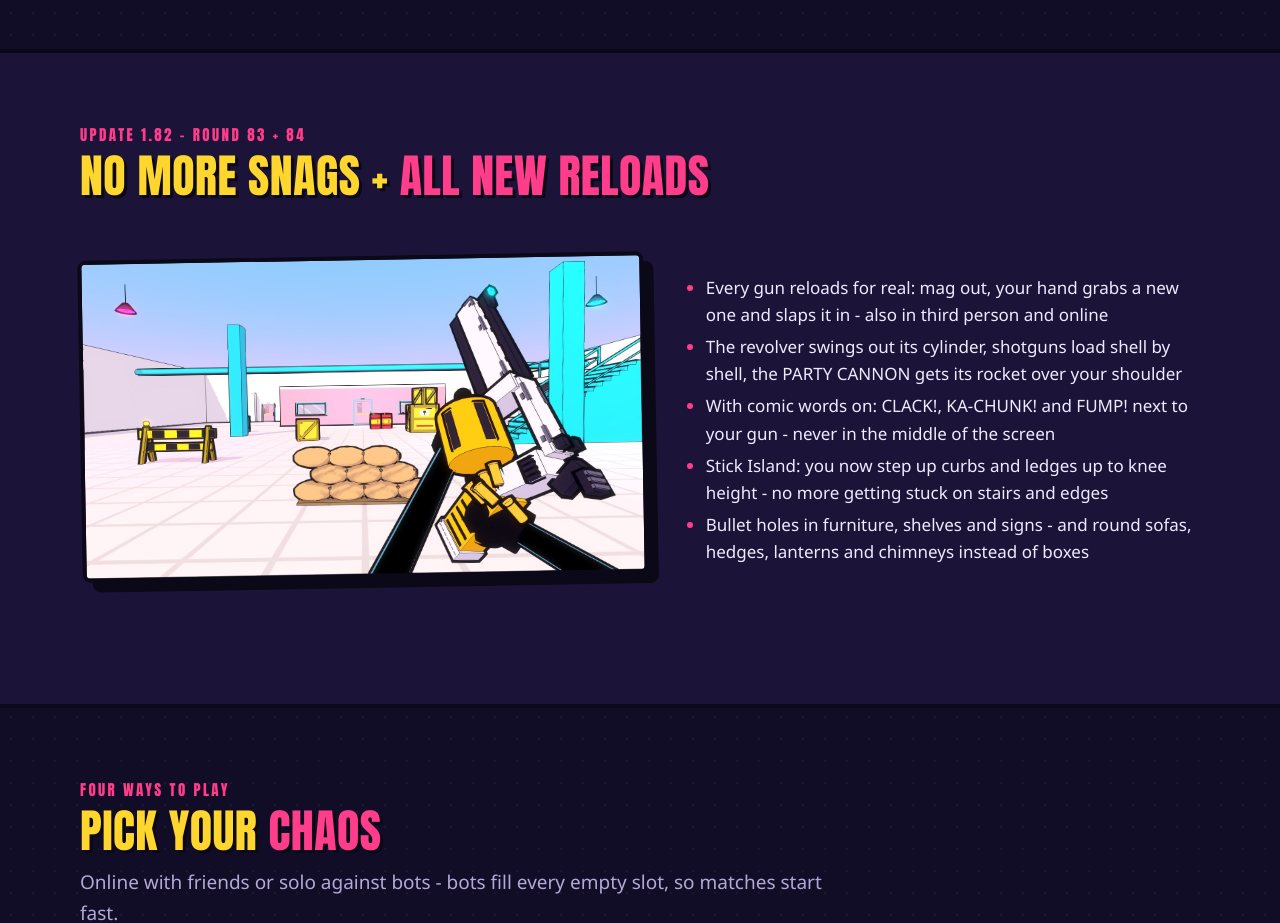
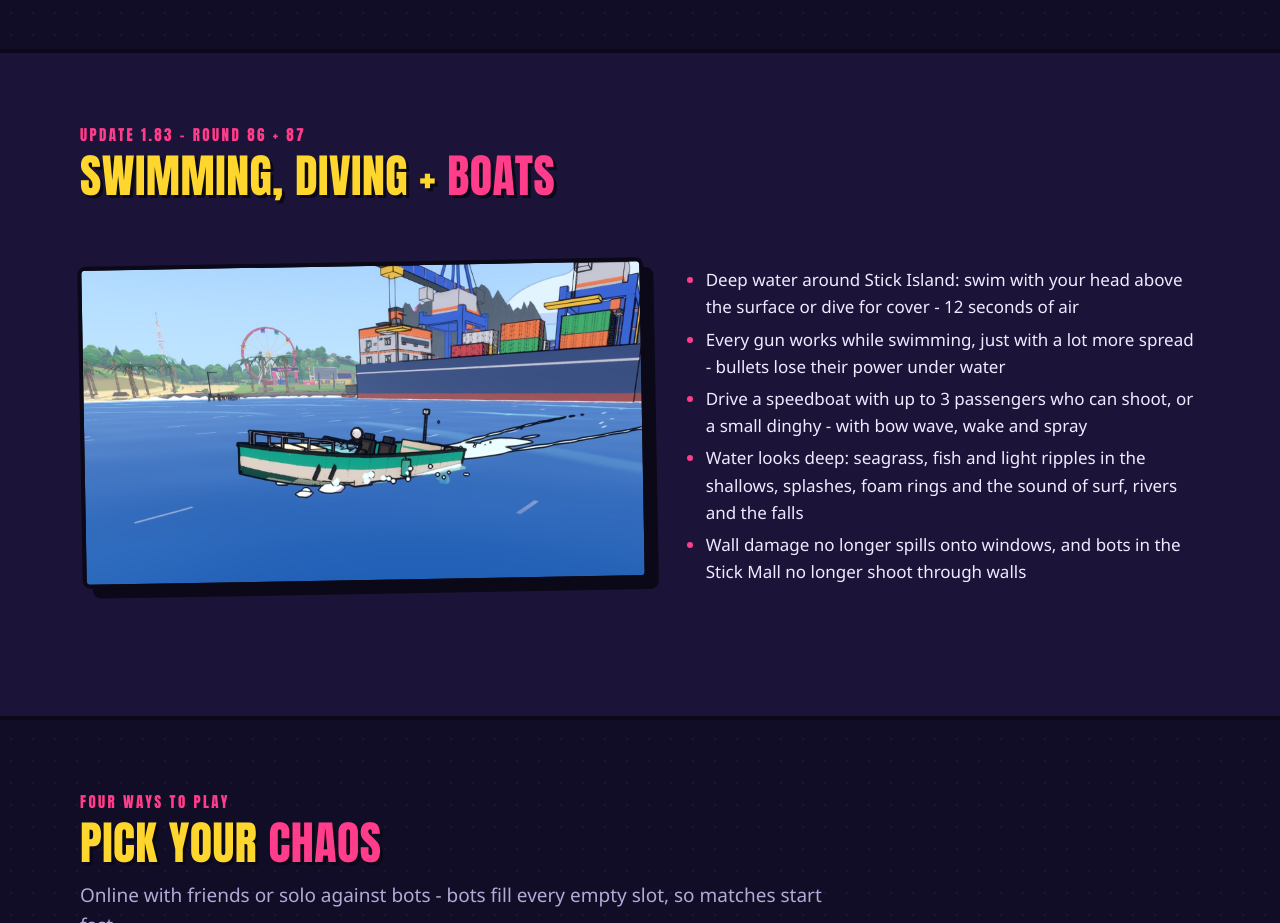
Before and after one commit to volatilis88/stickshot, a plain HTML site: page index.html in a window 1280 px wide. Shown: the part 1780-2703 px from the top of the page. Drawn offline with Linux system fonts and the light colour scheme.

Commit message:
Update 1.83 (Runde 86 + 87): Abschnitt NEU IN 1.83 - Schwimmen, Tauchen, Boote, Wasser-Look, Wandschaden/Mall-Bots; Screenshot 18 (Schnellboot vor DOCKS 47)

```diff
--- a/index.html
+++ b/index.html
@@ -75,17 +75,17 @@
 
 <section class="alt" id="new">
   <div class="wrap">
-    <p class="kicker" data-de="Update 1.82 - Runde 83 + 84">Update 1.82 - round 83 + 84</p>
-    <h2 data-de="Kein Hängenbleiben + <span class='pop'>neues Nachladen</span>">No more snags + <span class="pop">all new reloads</span></h2>
+    <p class="kicker" data-de="Update 1.83 - Runde 86 + 87">Update 1.83 - round 86 + 87</p>
+    <h2 data-de="Schwimmen, Tauchen + <span class='pop'>Boote</span>">Swimming, diving + <span class="pop">boats</span></h2>
     <div class="row">
-      <div class="pic"><img src="img/shots/17.jpg" loading="lazy" width="1600" height="900" alt="First person: the BIG IRON revolver held muzzle up, cylinder swung out, empty casings falling out"></div>
+      <div class="pic"><img src="img/shots/18.jpg" loading="lazy" width="1600" height="900" alt="A speedboat with a stick figure at the wheel races past the DOCKS 47 harbour on Stick Island, with bow wave and wake"></div>
       <div>
         <ul>
-          <li data-de="Jede Waffe lädt sichtbar nach: Magazin raus, die Hand holt ein neues und schlägt es ein - auch in der Außensicht und online">Every gun reloads for real: mag out, your hand grabs a new one and slaps it in - also in third person and online</li>
-          <li data-de="Der Revolver schwenkt die Trommel aus, Schrotflinten laden Patrone für Patrone, die PARTY CANNON bekommt ihre Rakete über die Schulter">The revolver swings out its cylinder, shotguns load shell by shell, the PARTY CANNON gets its rocket over your shoulder</li>
-          <li data-de="Mit Comic-Wörtern: KLACK!, KA-CHUNK! und FUMP! neben der Waffe - nie in der Bildmitte">With comic words on: CLACK!, KA-CHUNK! and FUMP! next to your gun - never in the middle of the screen</li>
-          <li data-de="Stick Island: Du steigst Bordsteine und Kanten bis Kniehöhe hinauf - kein Hängenbleiben mehr an Treppen und Übergängen">Stick Island: you now step up curbs and ledges up to knee height - no more getting stuck on stairs and edges</li>
-          <li data-de="Einschusslöcher in Möbeln, Regalen und Schildern - und runde Sofas, Hecken, Laternen und Schornsteine statt Kisten">Bullet holes in furniture, shelves and signs - and round sofas, hedges, lanterns and chimneys instead of boxes</li>
+          <li data-de="Tiefes Wasser um Stick Island: Schwimm mit dem Kopf über Wasser oder tauch in Deckung - 12 Sekunden Luft">Deep water around Stick Island: swim with your head above the surface or dive for cover - 12 seconds of air</li>
+          <li data-de="Jede Waffe geht beim Schwimmen, nur mit viel mehr Streuung - unter Wasser verlieren Kugeln ihre Kraft">Every gun works while swimming, just with a lot more spread - bullets lose their power under water</li>
+          <li data-de="Fahr ein Schnellboot mit bis zu 3 Mitfahrern, die schießen dürfen, oder ein kleines Beiboot - mit Bugwelle, Kielwasser und Gischt">Drive a speedboat with up to 3 passengers who can shoot, or a small dinghy - with bow wave, wake and spray</li>
+          <li data-de="Wasser sieht tief aus: Seegras, Fische und Lichtnetze im Flachen, Spritzer, Schaumringe und der Klang von Brandung, Flüssen und Wasserfall">Water looks deep: seagrass, fish and light ripples in the shallows, splashes, foam rings and the sound of surf, rivers and the falls</li>
+          <li data-de="Wandschaden greift nicht mehr auf Fenster über, und Bots in der Stick Mall schießen nicht mehr durch Wände">Wall damage no longer spills onto windows, and bots in the Stick Mall no longer shoot through walls</li>
         </ul>
       </div>
     </div>
```
Also changed, not shown: img/shots/18.jpg (added).
